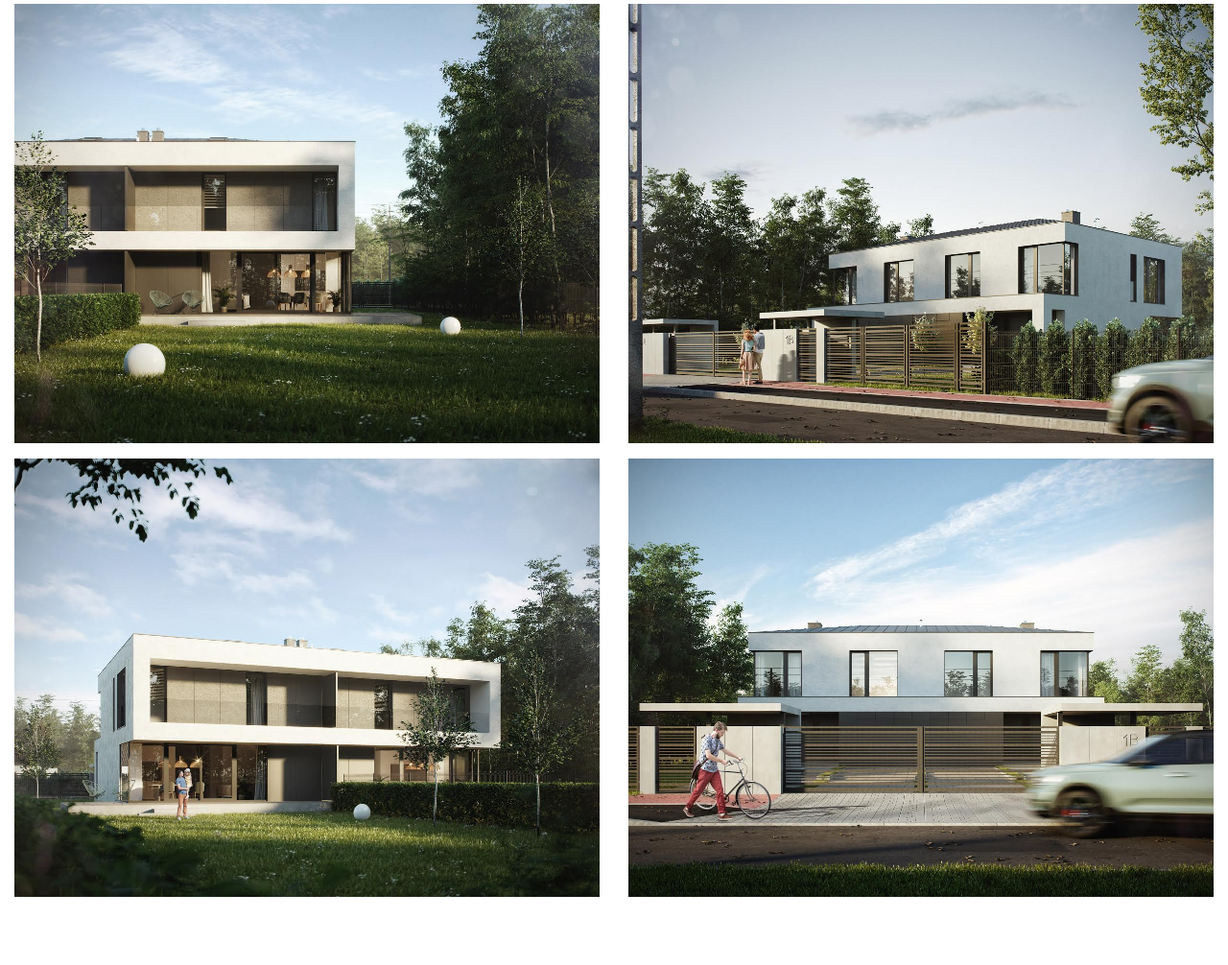
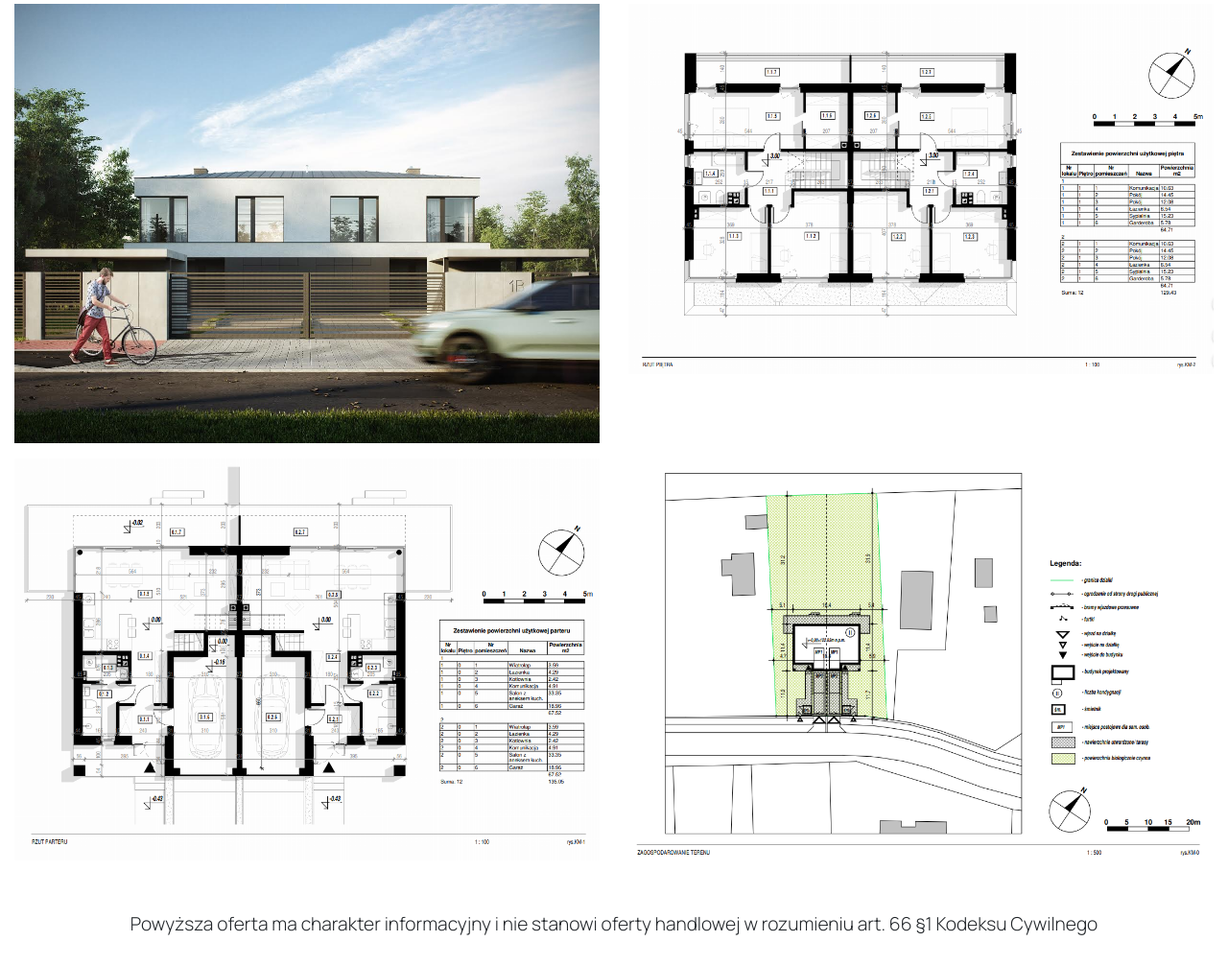
Before and after one commit to swiatekmateusz/investment.github.io, a website: page index.html in a window 1280 px wide. Shown: the part 1426-2432 px from the top of the page at 96% size. Drawn offline with Linux system fonts and the light colour scheme.

Commit message:
Poprawki 2

```diff
--- a/index.html
+++ b/index.html
@@ -101,6 +101,10 @@
           <div class="slider__image" style="background-image: url('./assets/images/3.jpg');">
           </div>
         </div>
+        <div class="slider__item">
+          <div class="slider__image" style="background-image: url('./assets/images/4.jpg');">
+          </div>
+        </div>
       </div>
       <div class="slider__overlay">
         <div class="slider__heading">
@@ -132,29 +136,33 @@
         </div>
         <div class="my-gallery row">
           <figure class="col-md-6 gallery__item">
-            <a href="./assets/images/1.jpg" data-size="1200x677">
-              <img src="./assets/images/1.jpg" alt="Image description" />
-              <div class="gallery__item-overlay"></div>
-            </a>
-          </figure>
-          <figure class="col-md-6 gallery__item">
-            <a href="./assets/images/2.jpg" data-size="1200x677">
-              <img src="./assets/images/2.jpg" alt="Image description" />
-              <div class="gallery__item-overlay"></div>
-            </a>
-          </figure>
-          <figure class="col-md-6 gallery__item">
-            <a href="./assets/images/4.jpg" data-size="1200x677">
-              <img src="./assets/images/4.jpg" alt="Image description" />
-              <div class="gallery__item-overlay"></div>
-            </a>
-          </figure>
-          <figure class="col-md-6 gallery__item">
             <a href="./assets/images/5.jpg" data-size="1200x677">
               <img src="./assets/images/5.jpg" alt="Image description" />
               <div class="gallery__item-overlay"></div>
             </a>
           </figure>
+          <figure class="col-md-6 gallery__item">
+            <a href="./assets/images/1k.jpg" data-size="1200x677">
+              <img src="./assets/images/1k.jpg" alt="Image description" />
+              <div class="gallery__item-overlay"></div>
+            </a>
+          </figure>
+          <figure class="col-md-6 gallery__item">
+            <a href="./assets/images/2k.jpg" data-size="1200x677">
+              <img src="./assets/images/2k.jpg" alt="Image description" />
+              <div class="gallery__item-overlay"></div>
+            </a>
+          </figure>
+          <figure class="col-md-6 gallery__item">
+            <a href="./assets/images/3k.jpg" data-size="1200x677">
+              <img src="./assets/images/3k.jpg" alt="Image description" />
+              <div class="gallery__item-overlay"></div>
+            </a>
+          </figure>
+        </div>
+        <div class="gallery__law">
+          <p>Powyższa oferta ma charakter informacyjny i nie stanowi oferty handlowej w rozumieniu art. 66 §1 Kodeksu
+            Cywilnego</p>
         </div>
       </div>
     </section>
@@ -205,7 +213,7 @@
           </div>
           <div class="neighborhood__item col-md-6">
             <div class="neighborhood__content">
-              <h3>Dworzec autobusowy</h3>
+              <h3>Komunikacja miejska</h3>
               <p>In nec sapien ultricies, vulputate quam vel, pretium ex. Proin aliquam quam et sodales gravida.In nec
                 sapien ultricies, vulputate quam vel, pretium ex. Proin aliquam quam et sodales gravida..</p>
             </div>
--- a/src/scss/components/main/_gallery.scss
+++ b/src/scss/components/main/_gallery.scss
@@ -22,4 +22,11 @@
       top: 0;
     }
   }
+  &__law{
+    p{
+      text-align: center;
+      margin: 2rem auto 0 auto;
+      font-size: 1.2rem;
+    }
+  }
 }
```
Also changed, not shown: assets/images/1k.jpg (added), assets/images/2k.jpg (added), assets/images/3k.jpg (added), dist/styles/index.css.
